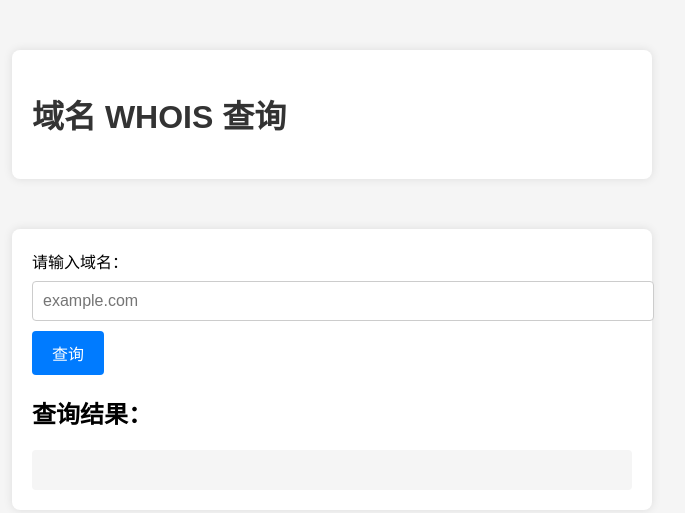
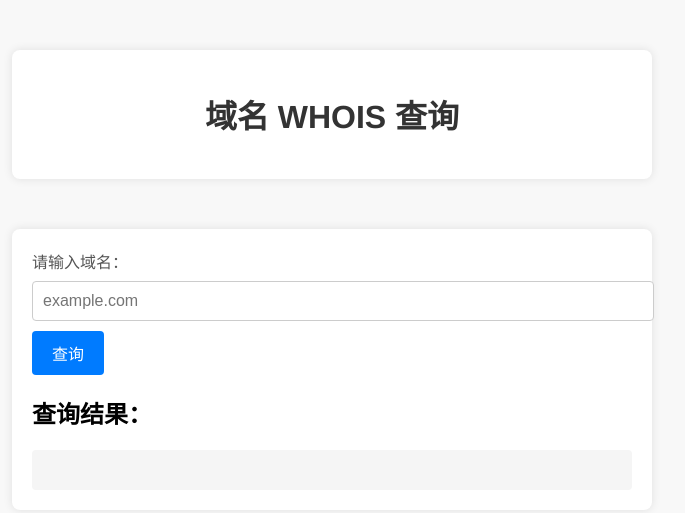
Before and after one commit to imzhuangzhou/WHOIS-LOOKUP, a plain HTML site: page index.html in a window 1280 px wide. Shown: the whole page, without its empty margins (308-993 px from the left). Drawn offline with Linux system fonts and the light colour scheme.

Commit message:
Add files via upload

```diff
--- a/styles/style.css
+++ b/styles/style.css
@@ -1,8 +1,8 @@
 /* style.css */
 
 body {
-  font-family: 'Arial', sans-serif;
-  background-color: #f5f5f5;
+  font-family: 'Helvetica', sans-serif;
+  background-color: #f8f8f8;
   margin: 0;
 }
 
@@ -13,6 +13,11 @@ body {
   background-color: #fff;
   box-shadow: 0 0 10px rgba(0, 0, 0, 0.1);
   border-radius: 8px;
+}
+
+header {
+  text-align: center;
+  margin-bottom: 20px;
 }
 
 h1 {
@@ -26,6 +31,7 @@ form {
 label {
   display: block;
   margin-bottom: 8px;
+  color: #555;
 }
 
 input {
```
